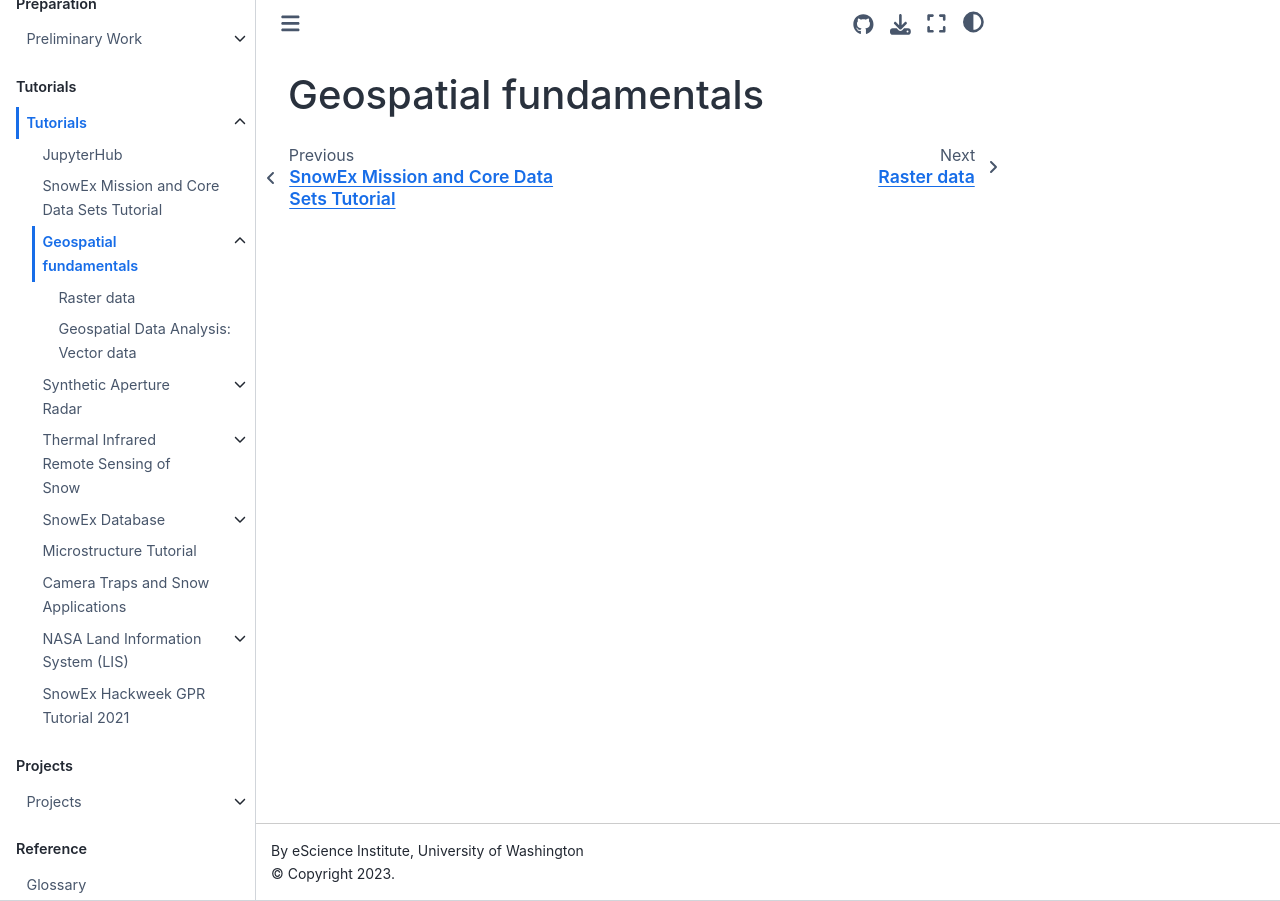
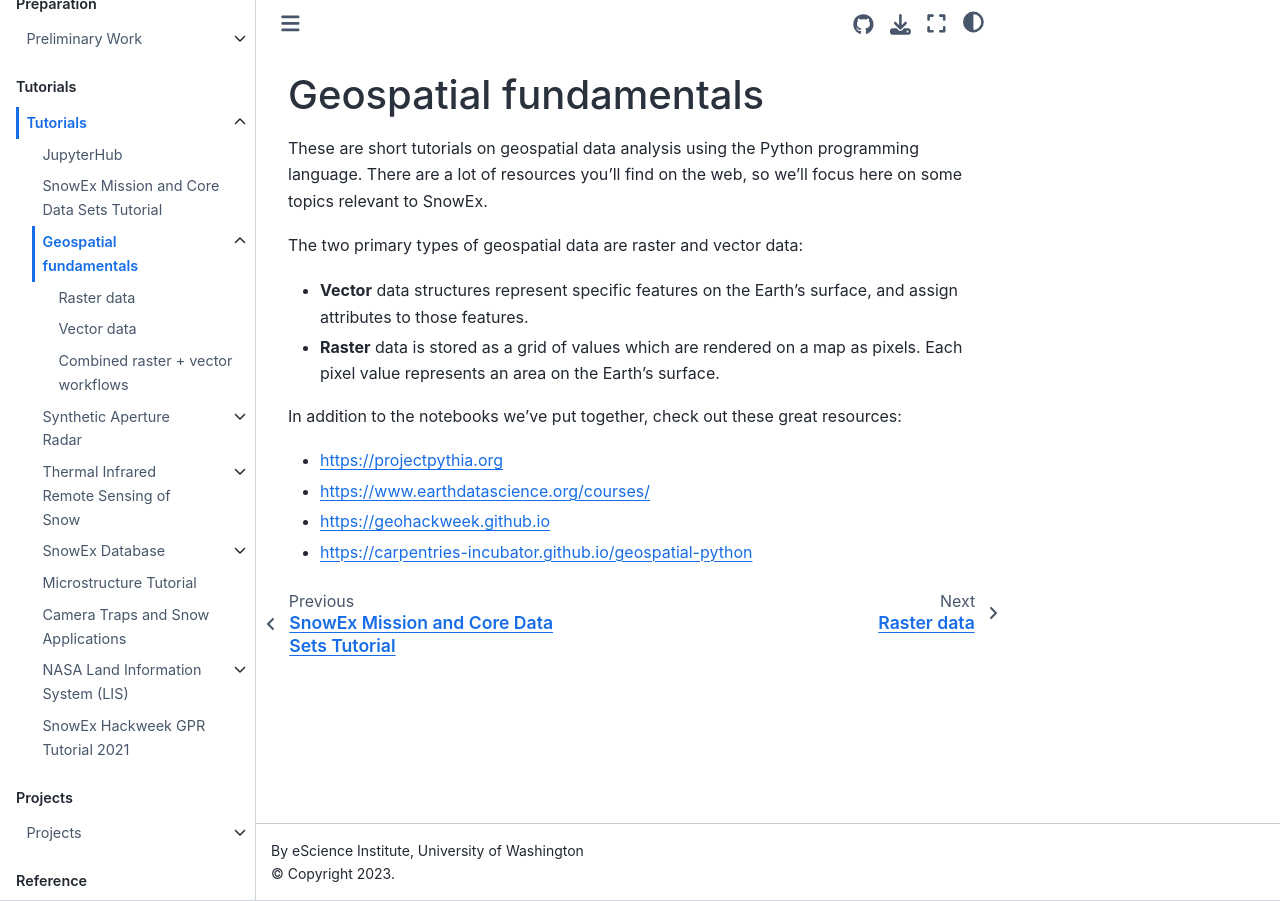
Before and after one commit to snowex-hackweek/website-2021, a Jupyter Book: the page built from book/tutorials/geospatial/index.md, in a window 1280 px wide. Built offline with Jupyter Book 1.0.4 settings and Sphinx 7.4.7 and the Sphinx Book theme 1.1.4, drawn with Linux system fonts in a browser that asks for light colours.

Commit message:
update geospatial tutorial

```diff
--- a/book/_toc.yml
+++ b/book/_toc.yml
@@ -29,8 +29,9 @@
         - file: tutorials/core-datasets/core-datasets-tutorial
         - file: tutorials/geospatial/index
           sections:
-            - file: tutorials/geospatial/rasters
-            - file: tutorials/geospatial/geospatial_vector
+            - file: tutorials/geospatial/raster
+            - file: tutorials/geospatial/vector
+            - file: tutorials/geospatial/raster_and_vector
         - file: tutorials/sar/index
           sections:
             - file: tutorials/sar/sentinel1
--- a/book/tutorials/geospatial/index.md
+++ b/book/tutorials/geospatial/index.md
@@ -1 +1,15 @@
 # Geospatial fundamentals
+
+These are short tutorials on geospatial data analysis using the Python programming language. There are a lot of resources you'll find on the web, so we'll focus here on some topics relevant to SnowEx.
+
+The two primary types of geospatial data are raster and vector data:
+
+* **Vector** data structures represent specific features on the Earth's surface, and assign attributes to those features.
+* **Raster** data is stored as a grid of values which are rendered on a map as pixels. Each pixel value represents an area on the Earth's surface.
+
+In addition to the notebooks we've put together, check out these great resources:
+
+* https://projectpythia.org
+* https://www.earthdatascience.org/courses/
+* https://geohackweek.github.io
+* https://carpentries-incubator.github.io/geospatial-python
```
Also changed, not shown: book/tutorials/geospatial/geospatial_vector.ipynb (deleted), book/tutorials/geospatial/raster.ipynb (added), book/tutorials/geospatial/raster_and_vector.ipynb (added), book/tutorials/geospatial/rasters.ipynb (deleted), book/tutorials/geospatial/vector.ipynb (added).
